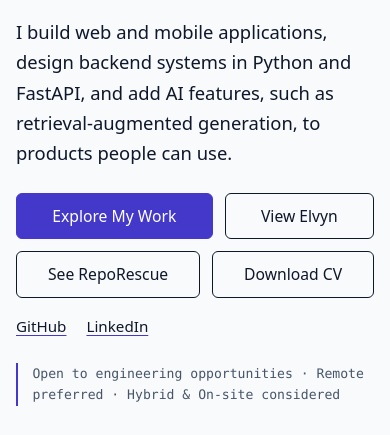
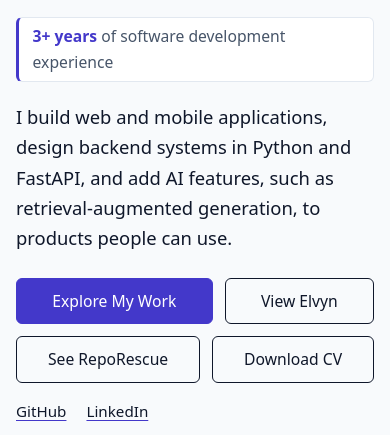
Before and after one commit to Kunle777/Kunle777.github.io, a plain HTML site: page index.html in a window 390 px wide. Shown: the part 365-800 px from the top of the page. Drawn offline with Linux system fonts and the light colour scheme.

Commit message:
Show 3+ years of software development experience
Add a hero badge, mention it in the meta and structured-data descriptions,
and add an About line explaining where it comes from. Includes the
three-across Elvyn phones fix for mobile that was not in main yet.

Co-Authored-By: Claude Sonnet 5.5 <noreply@anthropic.com>
Claude-Session: https://claude.ai/code/session_01Xg7fzvNmjNwwHqvdQYLzbE

```diff
--- a/css/style.css
+++ b/css/style.css
@@ -542,3 +542,22 @@ a, .btn { transition: color 0.15s ease, background-color 0.15s ease, border-colo
   .work-item:hover { border-top-color: var(--accent); }
   .fact-card:hover { box-shadow: 0 10px 26px rgba(15, 23, 42, 0.08); }
 }
+
+
+/* ---------- Experience badge (hero) ---------- */
+.exp-badge {
+  display: inline-block;
+  margin: 0 0 1.25rem;
+  padding: 0.35rem 0.85rem;
+  border: 1px solid var(--rule);
+  border-left: 3px solid var(--accent);
+  border-radius: 6px;
+  background: var(--surface);
+  font-size: 0.98rem;
+  color: var(--muted);
+  max-width: none;
+}
+.exp-badge strong { color: var(--accent); font-weight: 700; }
+@media (prefers-reduced-motion: no-preference) {
+  .hero-grid > div > :nth-child(7) { animation-delay: 0.65s; }
+}
--- a/index.html
+++ b/index.html
@@ -4,7 +4,7 @@
   <meta charset="UTF-8" />
   <meta name="viewport" content="width=device-width, initial-scale=1" />
   <title>Abdulrazaq Olanipekun — Full-Stack Software Engineer</title>
-  <meta name="description" content="Full-stack software engineer working in Python, FastAPI, React and React Native, with applied AI experience (RAG). Projects: Elvyn, an AI-assisted productivity app, and RepoRescue, a live AI repository investigation workbench built for the Meta Global AI Developer Hackathon." />
+  <meta name="description" content="Full-stack software engineer with 3+ years of software development experience, working in Python, FastAPI, React and React Native, with applied AI experience (RAG). Projects: Elvyn, an AI-assisted productivity app, and RepoRescue, a live AI repository investigation workbench built for the Meta Global AI Developer Hackathon." />
   <meta name="robots" content="index, follow" />
   <link rel="canonical" href="https://kunle777.github.io/" />
 
@@ -34,7 +34,7 @@
     "url": "https://kunle777.github.io/",
     "image": "https://kunle777.github.io/assets/images/profile.jpg",
     "jobTitle": "Full-Stack Software Engineer",
-    "description": "Full-stack software engineer working in Python, FastAPI, React and React Native, with applied AI experience (retrieval-augmented generation).",
+    "description": "Full-stack software engineer with 3+ years of software development experience, working in Python, FastAPI, React and React Native, with applied AI experience (retrieval-augmented generation).",
     "email": "mailto:olanipekunabdulrazaq@gmail.com",
     "alumniOf": { "@type": "CollegeOrUniversity", "name": "Crescent University, Abeokuta" },
     "knowsAbout": ["Python", "FastAPI", "React", "React Native", "TypeScript", "PostgreSQL", "Docker", "Retrieval-Augmented Generation"],
@@ -71,6 +71,7 @@
         <div>
           <h1>Abdulrazaq Olanipekun</h1>
           <p class="role">Full-Stack Software Engineer | Python, React &amp; Applied AI</p>
+          <p class="exp-badge"><strong>3+ years</strong> of software development experience</p>
           <p class="lede">I build web and mobile applications, design backend systems in Python and FastAPI, and add AI features, such as retrieval-augmented generation, to products people can use.</p>
           <div class="actions">
             <a class="btn btn-primary" href="#elvyn">Explore My Work</a>
@@ -362,6 +363,7 @@
           </div>
           <p>I'm a software engineer who likes backend problems: data modelling, authentication, background jobs and the places where concurrent requests go wrong. I also build the interfaces on top, in React and React Native.</p>
           <p>My recent work is on applied AI: retrieval-augmented generation grounded in a user's own data, and AI features where the model suggests and the application decides what is allowed.</p>
+          <p>I started building software in my second year of university and have been developing for over three years, through coursework, an internship, client sites and my own products.</p>
           <p>I also have a practical IT background: I troubleshoot and fix problems in-house, which shapes how I debug software. I studied computer science, and I'm looking for a role where I can keep building and learn from experienced engineers.</p>
         </div>
         <div>
```
